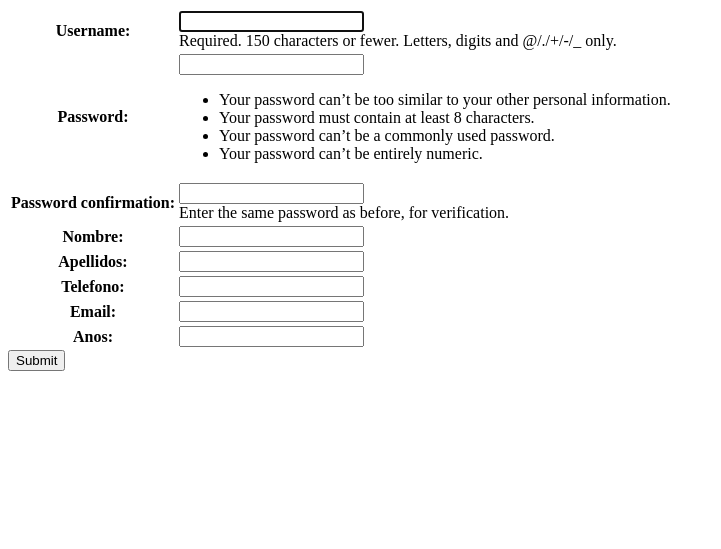
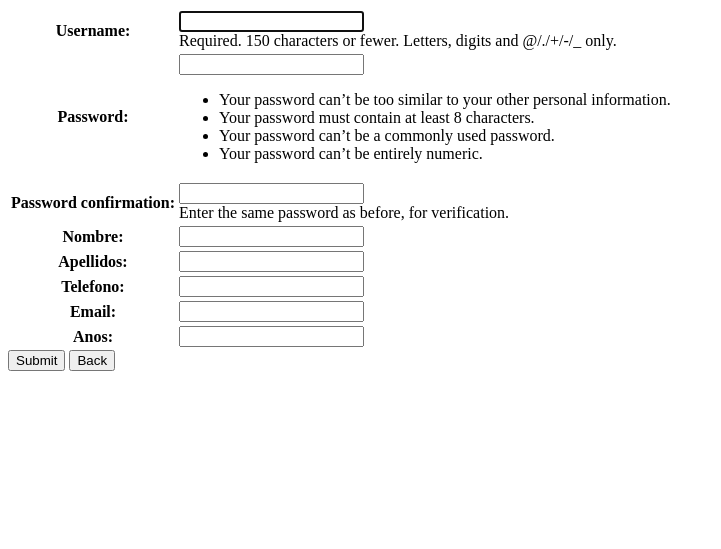
Before and after one commit to RobertTrif/PetShelter, a Django app: page /registro_cliente/ in a window 1280 px wide. Shown: the top 549 px of the page, without its empty margins (0-721 px from the left). Run offline with Django 4.2, Linux system fonts and the light colour scheme.

Commit message:
Register v1

```diff
--- a/principal/templates/registro_cliente.html
+++ b/principal/templates/registro_cliente.html
@@ -15,6 +15,7 @@
                 {{ form.as_table }}
             </table>
             <input type="submit" value=Submit>
+            <input type="button" value="Back" onclick="history.back()">
         </form>
     </div>
     </div>
--- a/principal/templates/registro_trabajador.html
+++ b/principal/templates/registro_trabajador.html
@@ -15,6 +15,7 @@
                 {{ form.as_table }}
             </table>
             <input type="submit" value=Submit>
+            <input type="button" value="Back" onclick="history.back()">
         </form>
     </div>
     </div>
```
